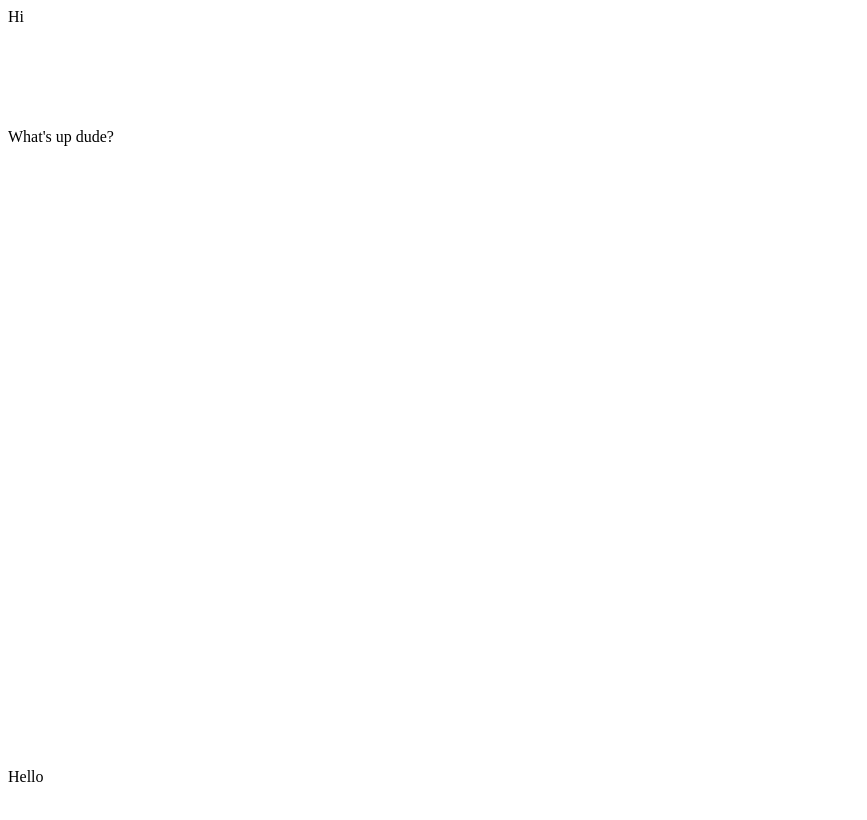
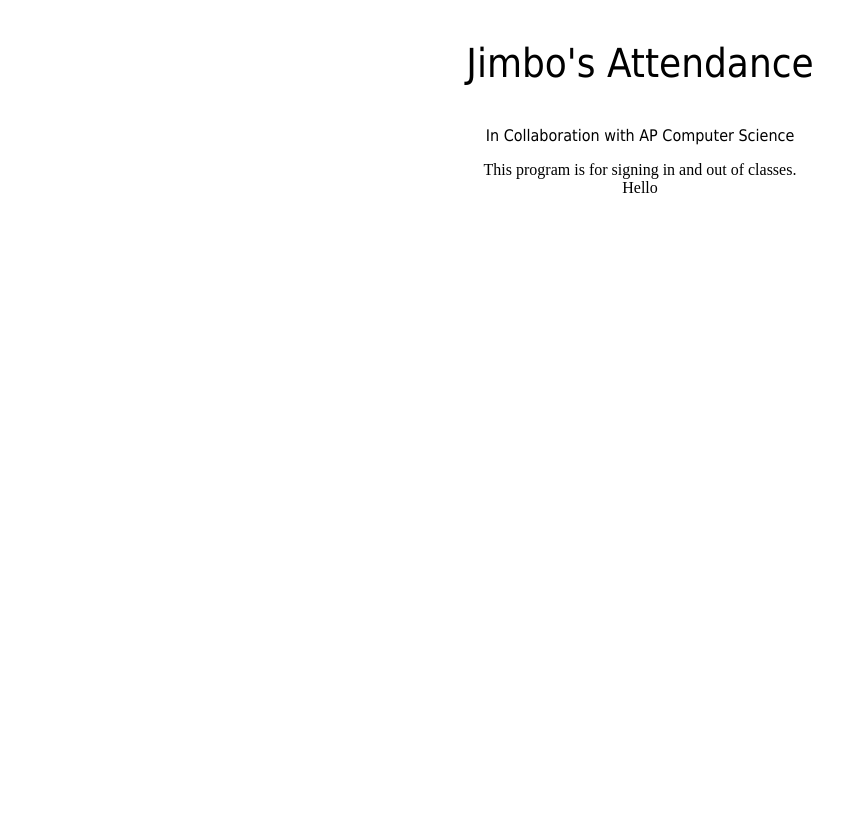
Before and after one commit to pepper866/jimbo_attendance, a plain HTML site: page index.html in a window 1280 px wide. Shown: the whole page, without its empty margins (0-867 px from the left). Drawn offline with Linux system fonts and the light colour scheme.

Commit message:
Start to make it not hideous

```diff
--- a/index.html
+++ b/index.html
@@ -4,17 +4,24 @@
 		<link rel="stylesheet" type="text/css" href="styles.css">
 	<head>
 	<body>
+		<center>
 		<div id="wrapper">
 			<div id="header">
-			Hi
+				<p class="headerText">
+					Jimbo's Attendance
+				</p>
+				<p class="subtitleText">
+					In Collaboration with AP Computer Science
+				</p>
 			</div>
 			<div id="contentPane">
-			What's up dude?
+			This program is for signing in and out of classes.
 			</div>
 			<div id="footer">
 			Hello
 			</div>
 		</div>
+		</center>
 	</body>
 	<footer>
 		<scripts src="scripts.js"></script>
--- a/styles.css
+++ b/styles.css
@@ -6,19 +6,6 @@ p{
 	width:100vh;
 	height:100vh;
 	background-color:white;
-	overflow:auto;
-}
-
-#header{
-	height:15%;
-}
-
-#contentPane{
-	height:80%;
-}
-
-#footer{
-	height:5%;
 }
 
 .headerText{
```
